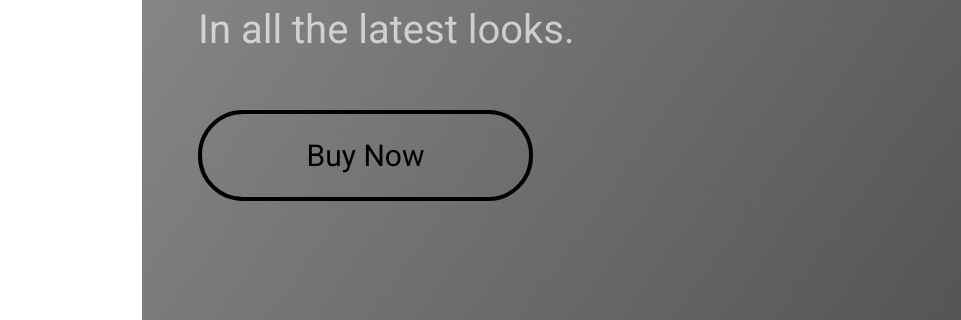
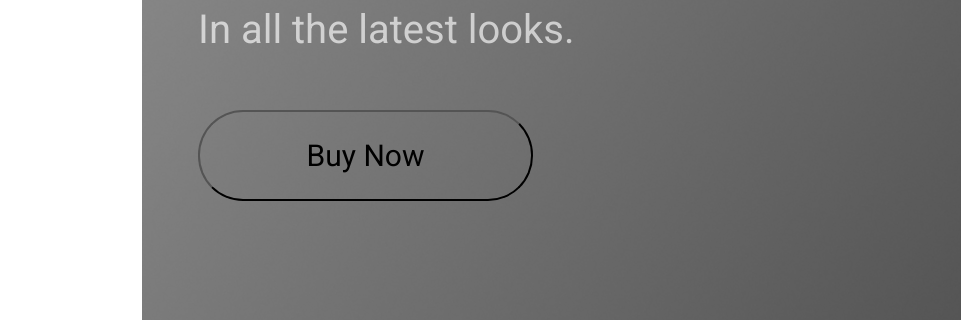
Before and after one commit to JuaoPinheiro/AppleStore, a plain HTML site: page index.html in a window 1280 px wide. Shown: the part 625-945 px from the top of the page, 0-961 px from the left. Drawn offline with Linux system fonts and the light colour scheme.

Commit message:
Update styles.css

```diff
--- a/styles.css
+++ b/styles.css
@@ -84,15 +84,16 @@ p {
 button {
     position: absolute;
     background-color: transparent;
+    background-repeat:no-repeat;
     width: 335px;
     height: 91px;
     left: 198px;
     top: 735px;
-    border: 4px solid;
     border-radius: 45px;
     font-weight: 400;
     font-size: 30px;
     line-height: 35px;
+    cursor: pointer;
 
 }
 
```
